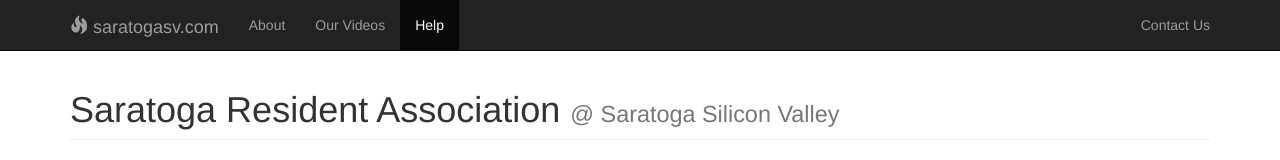
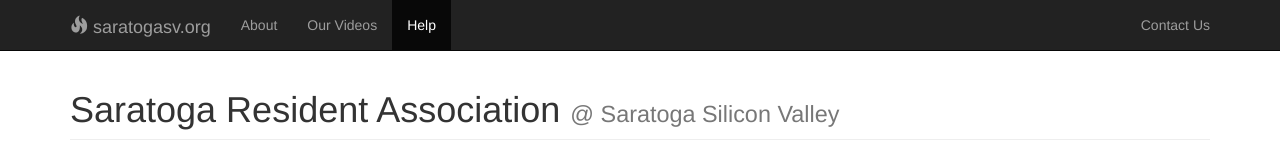
Before and after one commit to saratogasv/saratogasv.com, a plain HTML site: page index.html in a window 1280 px wide. Shown: the top 160 px of the page. Drawn offline with nearby package versions, Linux system fonts and the light colour scheme.

Commit message:
Update index.html

```diff
--- a/index.html
+++ b/index.html
@@ -32,7 +32,7 @@
 </button>
 <a class="navbar-brand" href="#">
 <span class="glyphicon glyphicon-fire"></span>
-saratogasv.com
+saratogasv.org
 </a>
 </div>
 
```
